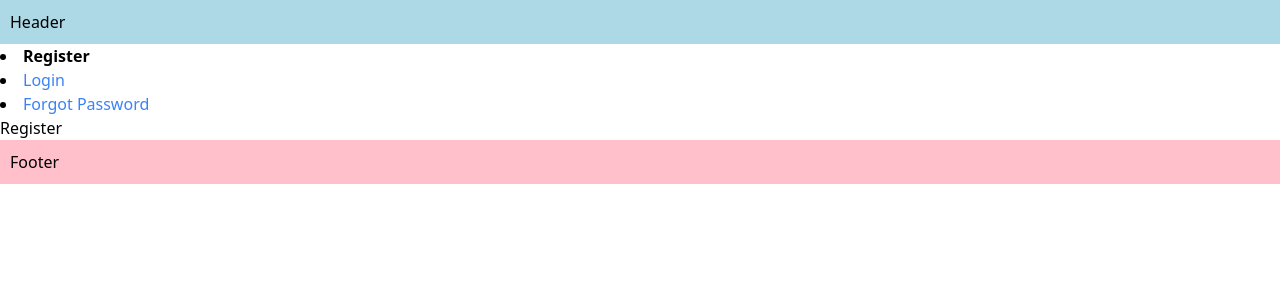
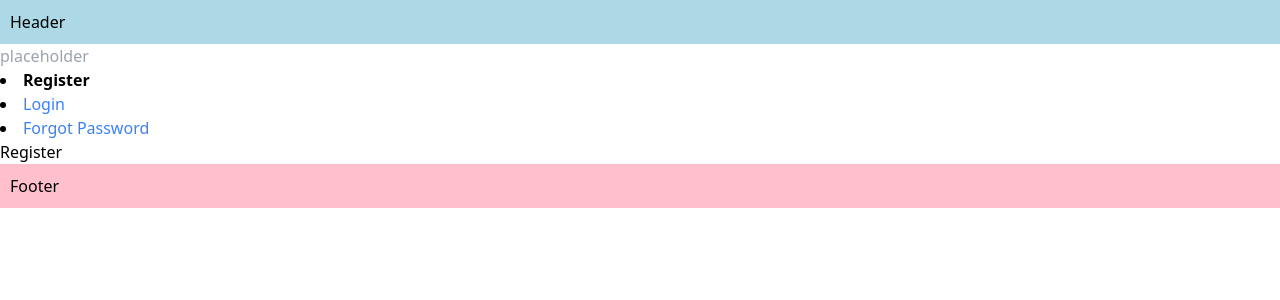
Before and after one commit to jake-transcrypts/nextjs-tutorial, a Next.js app: page /register in a window 1280 px wide. Shown: the top 300 px of the page. Built offline with nearby package versions, Linux system fonts and the light colour scheme.

Commit message:
Template

```diff
--- a/src/app/(auth)/layout.tsx
+++ b/src/app/(auth)/template.tsx
@@ -1,6 +1,7 @@
 'use client';
 import Link from 'next/link';
 import { usePathname } from 'next/navigation';
+import { useState } from 'react';
 import './styles.css';
 
 const navLinks = [
@@ -9,11 +10,19 @@ const navLinks = [
   { name: 'Forgot Password', href: '/forgot-password' },
 ];
 
+/**
+ * Template.tsx will cause 'input' to reset on page change, as opposed to layout.tsx which will not.
+ */
+
 export default function RootLayout({ children }: { children: React.ReactNode }) {
   const pathname = usePathname();
+  const [input, setInput] = useState('');
 
   return (
     <div>
+      <div>
+        <input type="text" placeholder="placeholder" value={input} onChange={(e) => setInput(e.target.value)} />
+      </div>
       {navLinks.map((link) => {
         const isActive = pathname.startsWith(link.href);
 
```
